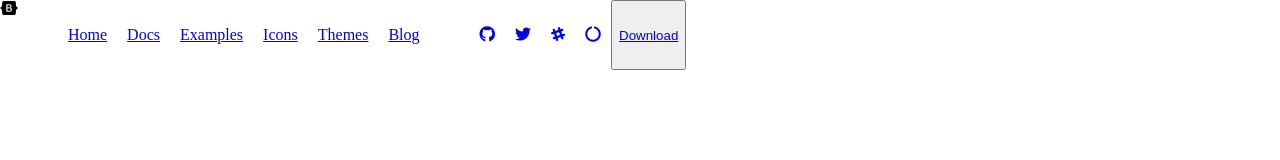
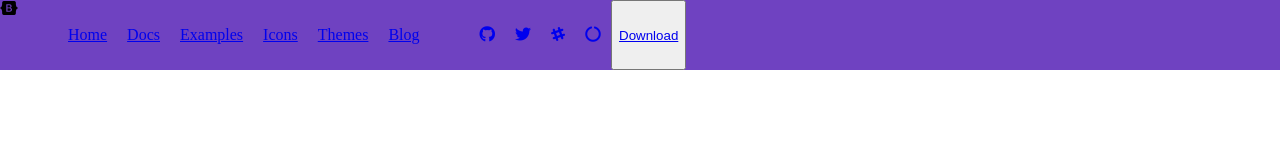
Before and after one commit to GuldanaBaktybekova/03-12-21, a plain HTML site: page boot.html in a window 1280 px wide. Drawn offline with Linux system fonts and the light colour scheme.

Commit message:
add back-color

```diff
--- a/style.css
+++ b/style.css
@@ -59,7 +59,9 @@ img {
 
 
 
-
+.navbar {
+  background-color: #6f42c1;
+}
 .navbar ul {
   display: flex;
   list-style-type: none;
@@ -75,6 +77,7 @@ img {
 
 .icon-white {
   color: white;
+
 }
 
 
```
